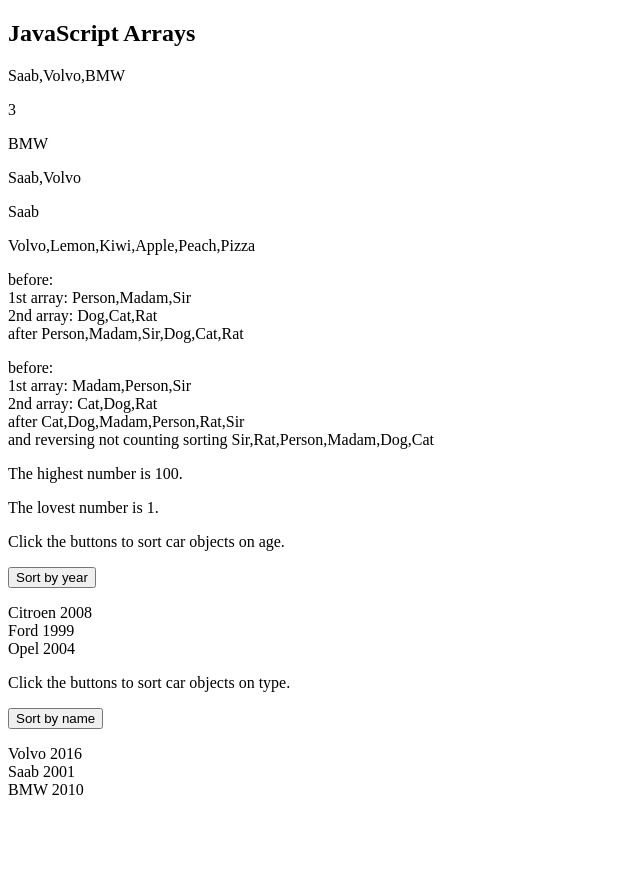
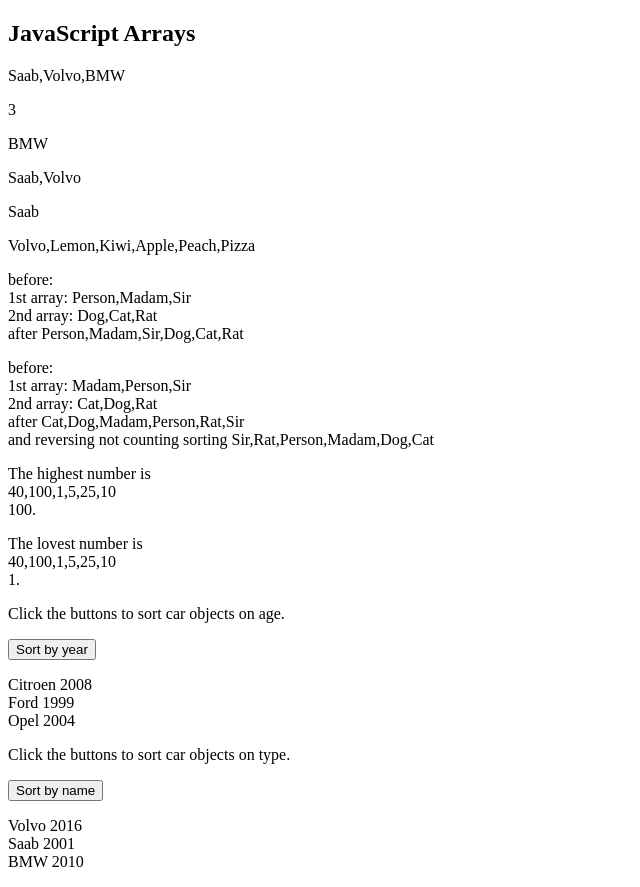
Before and after one commit to Reimen123/JavaScript, a plain HTML site: page 20211013/Array.html in a window 1280 px wide. Shown: the whole page, without its empty margins (0-640 px from the left). Before the commit the page ends 815 px from the top, so only its background shows below. Drawn offline with Linux system fonts and the light colour scheme.

Commit message:
Small amendments

```diff
--- a/20211013/Array.html
+++ b/20211013/Array.html
@@ -67,7 +67,9 @@
 
     <script>
         const arrayOne = [40, 100, 1, 5, 25, 10];
-        document.getElementById("highest").innerHTML = myArrayMax(arrayOne);
+        document.getElementById("highest").innerHTML =
+            "<br>" + arrayOne + "<br>" +
+            myArrayMax(arrayOne);
         function myArrayMax(arr) {
             let len = arr.length;
             let max = -Infinity;
@@ -82,7 +84,9 @@
 
     <script>
         const arrayTwo = [40, 100, 1, 5, 25, 10];
-        document.getElementById("lovest").innerHTML = myArrayMin(arrayTwo);
+        document.getElementById("lovest").innerHTML =
+            "<br>" + arrayTwo + "<br>" +
+            myArrayMin(arrayTwo);
         function myArrayMin(arr) {
             let len = arr.length;
             let min = Infinity;
```
Lines whose indentation alone changed are shown as unchanged.
